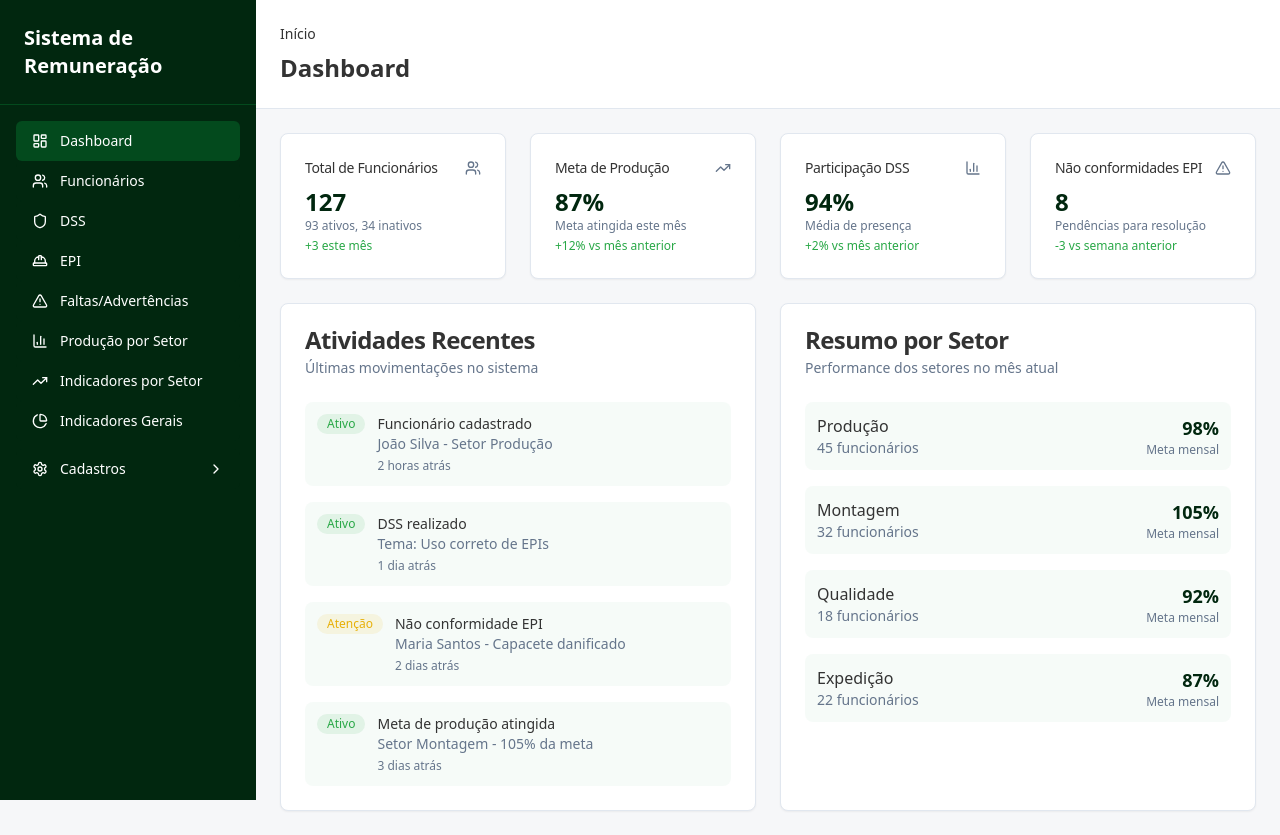
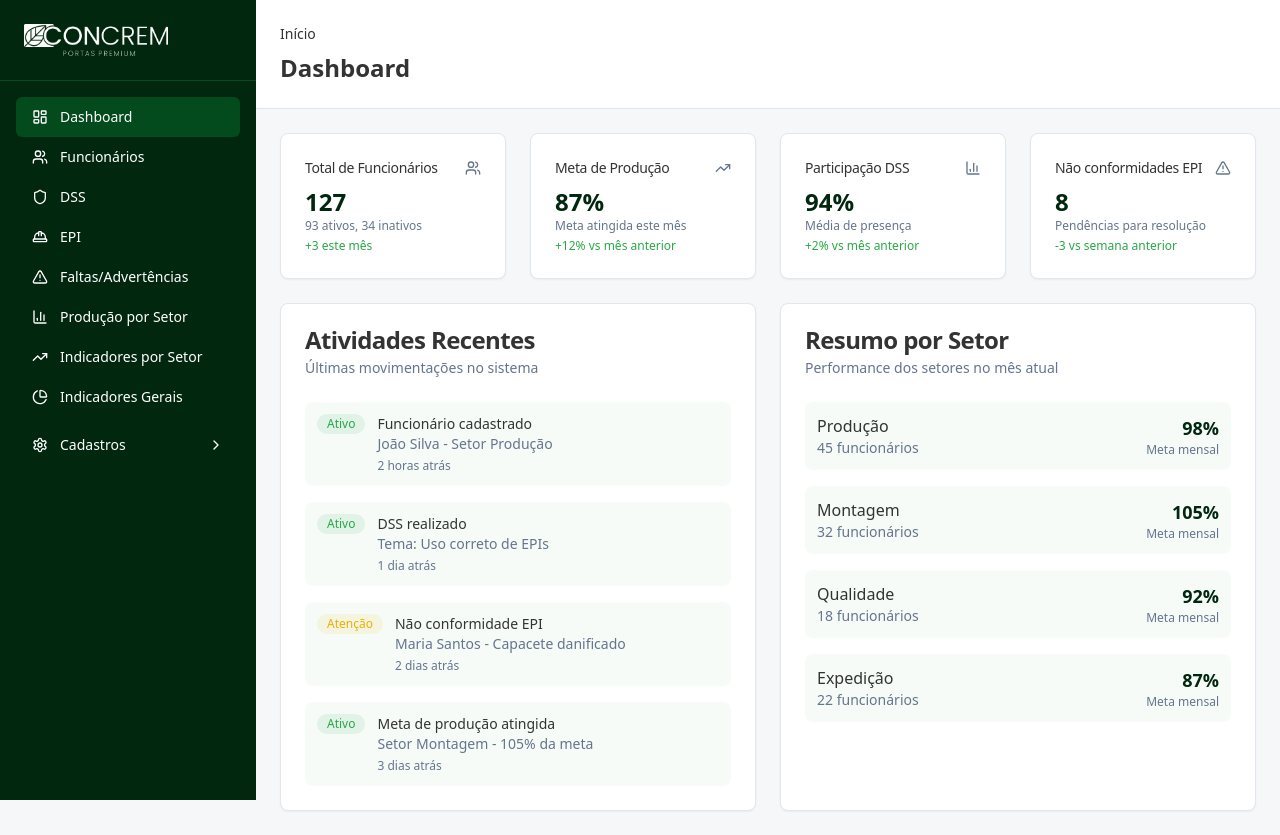
Before and after one commit to ConcremPortas/flow-reward-s, a React (Vite) app: page / in a window 1280 px wide. Built offline with nearby package versions, Linux system fonts and the light colour scheme; the HTML template or start-up script is replaced by a standard one.

Commit message:
Add logo to sidebar

```diff
--- a/src/components/Layout/Sidebar.tsx
+++ b/src/components/Layout/Sidebar.tsx
@@ -1,4 +1,5 @@
 import { useState } from "react";
+import logoImage from "@/assets/logo-concrem.png";
 import { Link, useLocation } from "react-router-dom";
 import { Button } from "@/components/ui/button";
 import { cn } from "@/lib/utils";
@@ -115,9 +116,11 @@ export const Sidebar = () => {
     <div className="w-64 bg-primary min-h-screen fixed left-0 top-0 z-40 flex flex-col">
       {/* Logo/Header */}
       <div className="p-6 border-b border-primary-hover">
-        <h1 className="text-primary-foreground text-xl font-bold">
-          Sistema de Remuneração
-        </h1>
+        <img
+          src={logoImage}
+          alt="Concrem Logo"
+          className="h-8 w-auto object-contain"
+        />
       </div>
 
       {/* Navigation */}
```
Also changed, not shown: src/assets/logo-concrem.png (added).
